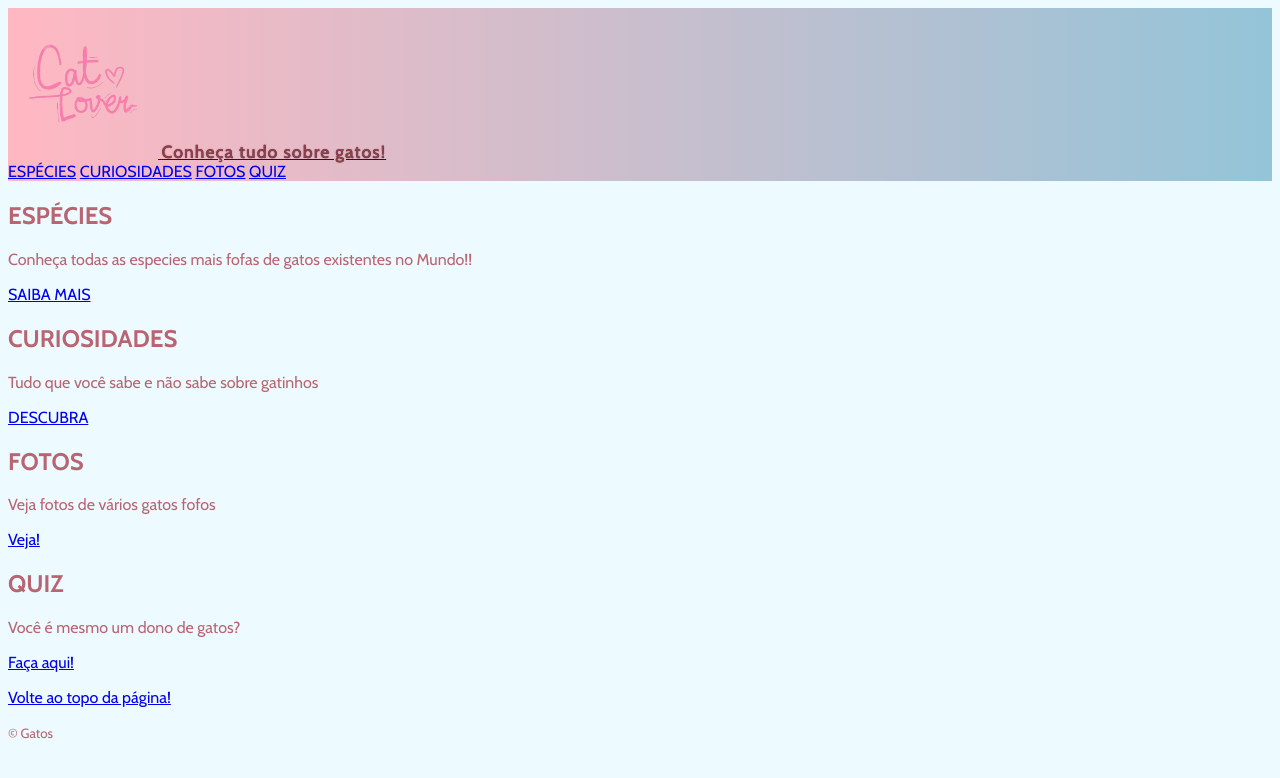
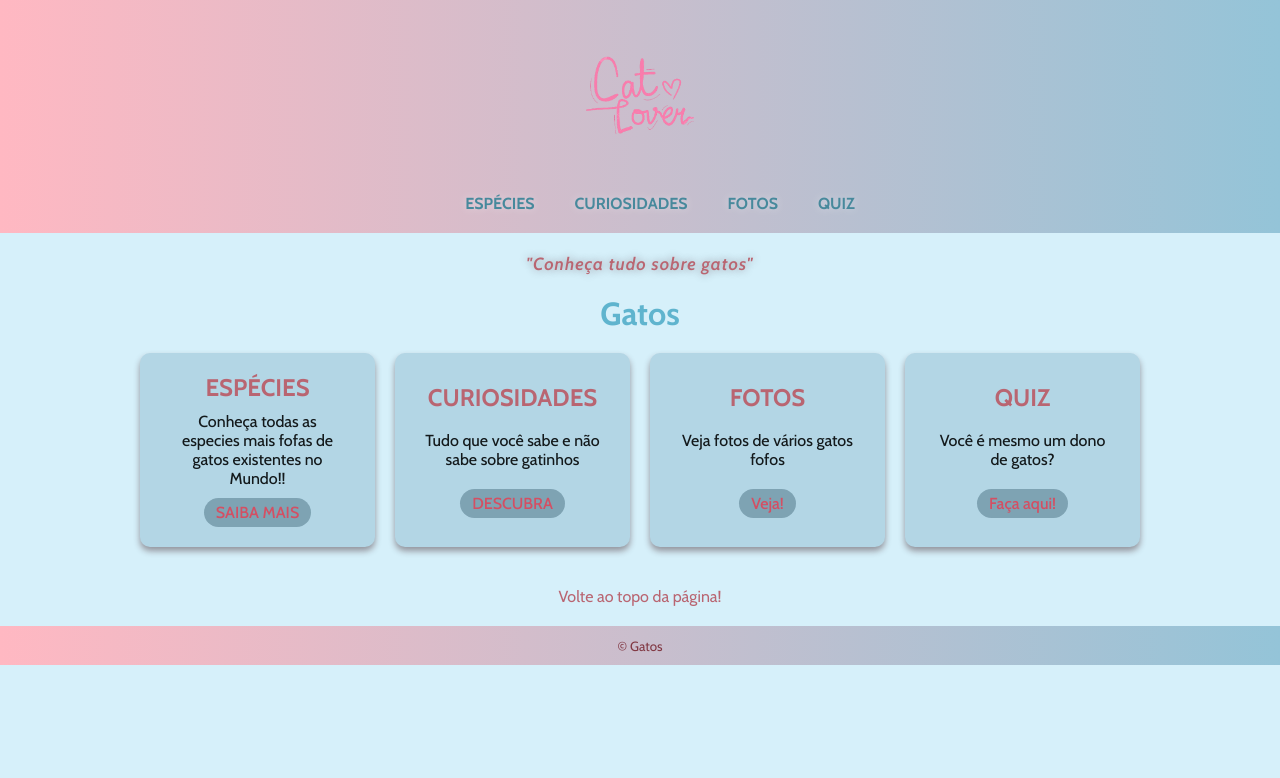
Before and after one commit to jennyferlcorreia/site_curso, a plain HTML site: page index.html in a window 1280 px wide. Drawn offline with nearby package versions, Linux system fonts and the light colour scheme.

Commit message:
quase tudo

```diff
--- a/index.html
+++ b/index.html
@@ -10,7 +10,6 @@
     <body>
         <header>
             <a href="index.html"><img src="assets/pngtree-hand-lettering-cat-lover-with-cute-heart-shape-pink-color-png-image_6508274-removebg-preview.png"</a>
-            <p1 id="frase-principal">Conheça tudo sobre gatos!</p1>
             <nav>
                 <a href="especies.html">ESPÉCIES</a>
                 <a href="curiosidades.html">CURIOSIDADES</a>
@@ -20,6 +19,8 @@
         </header>
         <main>
             <section>
+                <p id="frase-principal"> <em>"Conheça tudo sobre gatos"</em></p>
+                <h1> Gatos </h1>
                 <div class="main-container">
                 <div class="main-block">
                     <h2>ESPÉCIES</h2>
@@ -27,19 +28,19 @@
                     <a href="especies.html">SAIBA MAIS</a>
                 </div>
 
-                <div class="main-container">
+                <div class="main-block">
                     <h2>CURIOSIDADES</h2>
                     <p> Tudo que você sabe e não sabe sobre gatinhos</p>
                     <a href="curiosidades.html">DESCUBRA</a>
                 </div>
 
-                <div class="main-container">
+                <div class="main-block">
                     <h2>FOTOS</h2>
                     <P>Veja fotos de vários gatos fofos</P>
                     <a href="fotos.html">Veja!</a>
                 </div>
 
-                <div class="main-container">
+                <div class="main-block">
                     <h2>QUIZ</h2>
                     <p>Você é mesmo um dono de gatos?</p>
                     <a href="quiz.html">Faça aqui!</a>
--- a/style-curiosidades.css
+++ b/style-curiosidades.css
@@ -0,0 +1,88 @@
+@import url('https://fonts.googleapis.com/css2?family=Cabin:ital,wght@0,400..700;1,400..700&display=swap');
+
+*{
+    margin:0;
+    padding: 0;
+    box-sizing: border-box;
+}
+
+body{
+    font-family: "Cabin", serif;
+    color:#b96571;
+    background-color:#edfaff;
+    font-weight: 400;
+}
+
+header{
+    background:linear-gradient(to right, #ffb8c2, #94c4d8);
+    padding: 20px 0;
+    display: flex;
+    flex-direction: column;
+    flex-wrap: wrap;
+    justify-content: center;
+    align-items: center;
+}
+
+header img {
+    width: 150px;
+    height: auto;
+    margin-bottom: 20px;
+}
+
+nav{
+    display: flex;
+    flex-wrap: wrap;
+    justify-content: center;
+}
+
+nav a {
+    margin: 0 20px;
+    position: relative;
+    text-decoration: none;
+    color: #47899c;
+    font-weight: bold;
+    font-size: 16px;
+    text-shadow: 0px 0px 8px rgba(255, 255, 255, 0.418)
+    ;
+}
+nav a:hover {
+    color: #1e4f5e;
+}
+main {
+    padding: 20px;
+    text-align: center;
+}
+
+#frase-principal {
+    color: #b96571;
+    font-weight: 600;
+    letter-spacing: 1px;
+    text-shadow: 0px 0px 8px rgba(54, 21, 27, 0.418);
+    font-size: 1.1rem;
+}
+h1{
+    color: #5fb4ce;
+    font-size: 2rem;
+    padding: 20px;
+}
+#topo {
+    padding-top: 40px;
+}
+
+#topo a {
+    color:#b96571;
+    text-decoration: none;
+}
+
+#topo a:hover {
+    color:#813843;
+}
+
+footer{
+    background:linear-gradient(to right, #ffb8c2, #94c4d8);
+    text-align: center;
+    padding: 10px 0;
+}
+small{
+    color:#813843;
+}
--- a/style-especies.css
+++ b/style-especies.css
@@ -0,0 +1,129 @@
+@import url('https://fonts.googleapis.com/css2?family=Cabin:ital,wght@0,400..700;1,400..700&display=swap');
+
+*{
+    margin:0;
+    padding: 0;
+    box-sizing: border-box;
+}
+
+body{
+    font-family: "Cabin", serif;
+    color:#b96571;
+    background-color:#edfaff;
+    font-weight: 400;
+}
+header{
+    background:linear-gradient(to right, #ffb8c2, #94c4d8);
+    padding: 20px 0;
+    display: flex;
+    flex-direction: column;
+    flex-wrap: wrap;
+    justify-content: center;
+    align-items: center;
+}
+
+header img {
+    width: 150px;
+    height: auto;
+    margin-bottom: 20px;
+}
+
+nav{
+    display: flex;
+    flex-wrap: wrap;
+    justify-content: center;
+}
+
+nav a {
+    margin: 0 20px;
+    position: relative;
+    text-decoration: none;
+    color: #47899c;
+    font-weight: bold;
+    font-size: 16px;
+    text-shadow: 0px 0px 8px rgba(255, 255, 255, 0.418)
+    ;
+}
+nav a:hover {
+    color: #1e4f5e;
+}
+main {
+    padding: 20px;
+    text-align: center;
+}
+
+#frase-principal {
+    color: #b96571;
+    font-weight: 600;
+    letter-spacing: 1px;
+    text-shadow: 0px 0px 8px rgba(54, 21, 27, 0.418);
+    font-size: 1.1rem;
+}
+h1{
+    color: #5fb4ce;
+    font-size: 2rem;
+    padding: 20px;
+}
+
+h2{
+    color:#813843;
+    padding:15px 0;
+}
+
+.topicos{
+    text-align: justify;
+}
+
+figure{
+    margin-bottom: 15px;
+    text-align: center;
+}
+
+figure img{
+    width: 550px;
+    height: auto;
+    border-radius: 5px;
+}
+
+.tabela{
+    width:100%;
+    overflow-x: auto;
+}
+
+table{
+    border-collapse: collapse;
+    text-align: center
+}
+
+th{
+    background-color:#94c4d8;
+    color:#b96571;
+    padding:0.6rem;
+}
+
+td {
+    background-color:#ffb8c2;
+    padding: 0.6rem;
+}
+
+#topo {
+    padding-top: 40px;
+}
+
+#topo a {
+    color:#b96571;
+    text-decoration: none;
+}
+
+#topo a:hover {
+    color:#813843;
+}
+
+footer{
+    background:linear-gradient(to right, #ffb8c2, #94c4d8);
+    text-align: center;
+    padding: 10px 0;
+}
+small{
+    color:#813843;
+}
--- a/style-index.css
+++ b/style-index.css
@@ -1,29 +1,131 @@
 @import url('https://fonts.googleapis.com/css2?family=Cabin:ital,wght@0,400..700;1,400..700&display=swap');
+
+*{
+    margin:0;
+    padding: 0;
+    box-sizing: border-box;
+}
 
 body{
     font-family: "Cabin", serif;
     color:#b96571;
-    background-color:#edfaff;
+    background-color:#d6f0fa;
+    font-weight: 400;
 }
+
 header{
-    background:linear-gradient(to right, #ffb8c2, #94c4d8)
+    background:linear-gradient(to right, #ffb8c2, #94c4d8);
+    padding: 20px 0;
+    display: flex;
+    flex-direction: column;
+    flex-wrap: wrap;
+    justify-content: center;
+    align-items: center;
 }
+
 header img {
     width: 150px;
     height: auto;
+    margin-bottom: 20px;
 }
 
+nav{
+    display: flex;
+    flex-wrap: wrap;
+    justify-content: center;
+}
+
+nav a {
+    margin: 0 20px;
+    position: relative;
+    text-decoration: none;
+    color: #47899c;
+    font-weight: bold;
+    font-size: 16px;
+    text-shadow: 0px 0px 8px rgba(255, 255, 255, 0.418)
+    ;
+}
+nav a:hover {
+    color: #1e4f5e;
+}
 main {
+    padding: 20px;
+    text-align: center;
+}
 
-}
-#frase-principal{
-    color: #8f3e4a;
+#frase-principal {
+    color: #b96571;
     font-weight: 600;
+    letter-spacing: 1px;
+    text-shadow: 0px 0px 8px rgba(54, 21, 27, 0.418);
     font-size: 1.1rem;
-    letter-spacing: 1px;
-    text-shadow: 0px 0px 1px #412529;
 }
 h1{
-    color: #527886
+    color: #5fb4ce;
+    font-size: 2rem;
+    padding: 20px;
+}
+.main-container{
+    display: flex;
+    gap:20px;
+    max-width: 1000px;
+    margin: 0 auto;
+    flex-wrap: wrap;
+}
+.main-container h2{
+    color:#b96571;
+}
 
+.main-container p{
+    color:#13191b;
+    padding: 10px;
+    font-weight: 450;
 }
+
+.main-block{
+    background-color: #b3d6e5;
+    border-radius: 10px;
+    box-shadow: 0 4px 6px rgba(54, 21, 27, 0.418);
+    display: flex;
+    flex-direction: column;
+    flex: 1 1 200px;
+    justify-content: space-evenly;
+    align-items: center;
+    padding: 20px;
+}
+.main-block a{
+    color:#d44f63;
+    background-color: #7ea3b3;
+    text-decoration: none;
+    padding: 5px 12px;
+    border-radius: 15px;
+    max-width: 150px;
+    font-weight: 500;
+    transition: all 0.5s;
+}
+.main-block a:hover{
+    color: #7ea3b3;
+    background-color: #d44f63;
+}
+
+#topo {
+    padding-top: 40px;
+}
+
+#topo a {
+    color:#b96571;
+    text-decoration: none;
+}
+
+#topo a:hover {
+    color:#813843;
+}
+
+footer{
+    background:linear-gradient(to right, #ffb8c2, #94c4d8);
+    text-align: center;
+    padding: 10px 0;
+}
+small{
+    color:#813843;
+}
--- a/style-quiz.css
+++ b/style-quiz.css
@@ -0,0 +1,87 @@
+@import url('https://fonts.googleapis.com/css2?family=Cabin:ital,wght@0,400..700;1,400..700&display=swap');
+
+*{
+    margin:0;
+    padding: 0;
+    box-sizing: border-box;
+}
+
+body{
+    font-family: "Cabin", serif;
+    color:#b96571;
+    background-color:#edfaff;
+    font-weight: 400;
+}
+
+header{
+    background:linear-gradient(to right, #ffb8c2, #94c4d8);
+    padding: 20px 0;
+    display: flex;
+    flex-direction: column;
+    flex-wrap: wrap;
+    justify-content: center;
+    align-items: center;
+}
+
+header img {
+    width: 150px;
+    height: auto;
+    margin-bottom: 20px;
+}
+
+nav{
+    display: flex;
+    flex-wrap: wrap;
+    justify-content: center;
+}
+nav a {
+    margin: 0 20px;
+    position: relative;
+    text-decoration: none;
+    color: #47899c;
+    font-weight: bold;
+    font-size: 16px;
+    text-shadow: 0px 0px 8px rgba(255, 255, 255, 0.418)
+    ;
+}
+nav a:hover {
+    color: #1e4f5e;
+}
+main {
+    padding: 20px;
+    text-align: center;
+}
+
+#frase-principal {
+    color: #b96571;
+    font-weight: 600;
+    letter-spacing: 1px;
+    text-shadow: 0px 0px 8px rgba(54, 21, 27, 0.418);
+    font-size: 1.1rem;
+}
+h1{
+    color: #5fb4ce;
+    font-size: 2rem;
+    padding: 20px;
+}
+#topo {
+    padding-top: 40px;
+}
+
+#topo a {
+    color:#b96571;
+    text-decoration: none;
+}
+
+#topo a:hover {
+    color:#813843;
+}
+
+footer{
+    background:linear-gradient(to right, #ffb8c2, #94c4d8);
+    text-align: center;
+    padding: 10px 0;
+}
+small{
+    color:#813843;
+}
```
Also changed, not shown: curiosidades.html (+3 -2 lines), especies.html (+5 -3 lines), quiz.html (+5 -3 lines).
